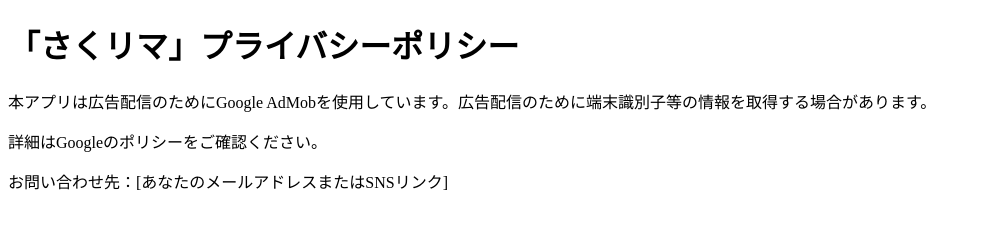
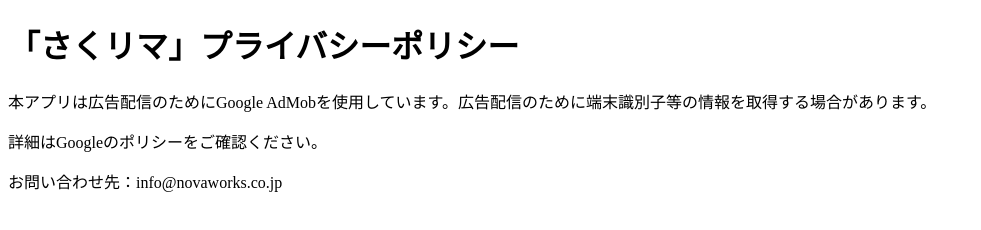
Before and after one commit to tnishige1992/sakurima-site, a plain HTML site: page index.html in a window 1280 px wide. Shown: the whole page, without its empty margins (0-981 px from the left). Drawn offline with Linux system fonts and the light colour scheme.

Commit message:
Update index.html

```diff
--- a/index.html
+++ b/index.html
@@ -8,6 +8,6 @@
     <h1>「さくリマ」プライバシーポリシー</h1>
     <p>本アプリは広告配信のためにGoogle AdMobを使用しています。広告配信のために端末識別子等の情報を取得する場合があります。</p>
     <p>詳細はGoogleのポリシーをご確認ください。</p>
-    <p>お問い合わせ先：[あなたのメールアドレスまたはSNSリンク]</p>
+    <p>お問い合わせ先：info@novaworks.co.jp</p>
 </body>
 </html>
```
